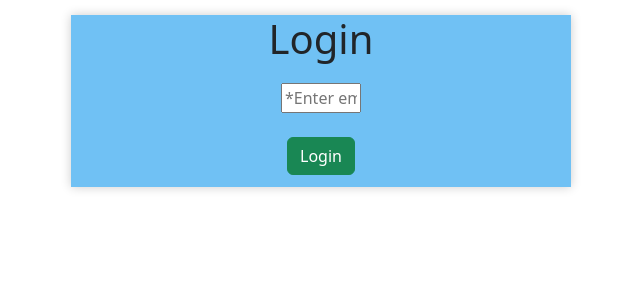
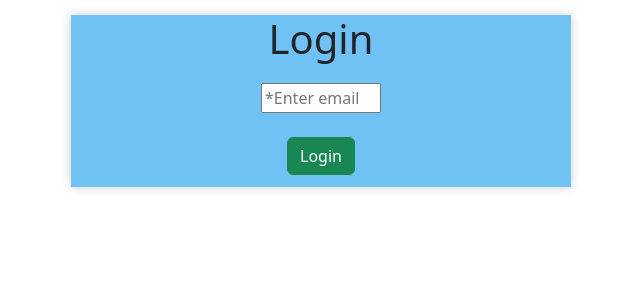
Before and after one commit to Akashvakiti/APPOINTMENT-BOOKING-SYSTEM, a React (Create React App) app: page / in a window 1280 px wide. Shown: the top 300 px of the page, without its empty margins (319-959 px from the left). Built offline with nearby package versions, Linux system fonts and the light colour scheme.

Commit message:
Update App.css

```diff
--- a/src/App.css
+++ b/src/App.css
@@ -10,7 +10,17 @@
 }
 .login form input{
   margin: 12px;
-   width: 10vh !important;
+  width: 10vh !important;
+}
+@media (min-width: 576px) {
+  .login form input{
+    width: 10vh !important;
+  }
+}
+@media (min-width: 768px){
+  .login form input{
+    width: 15vh !important;
+  }
 }
 
 .login form Button{
```
